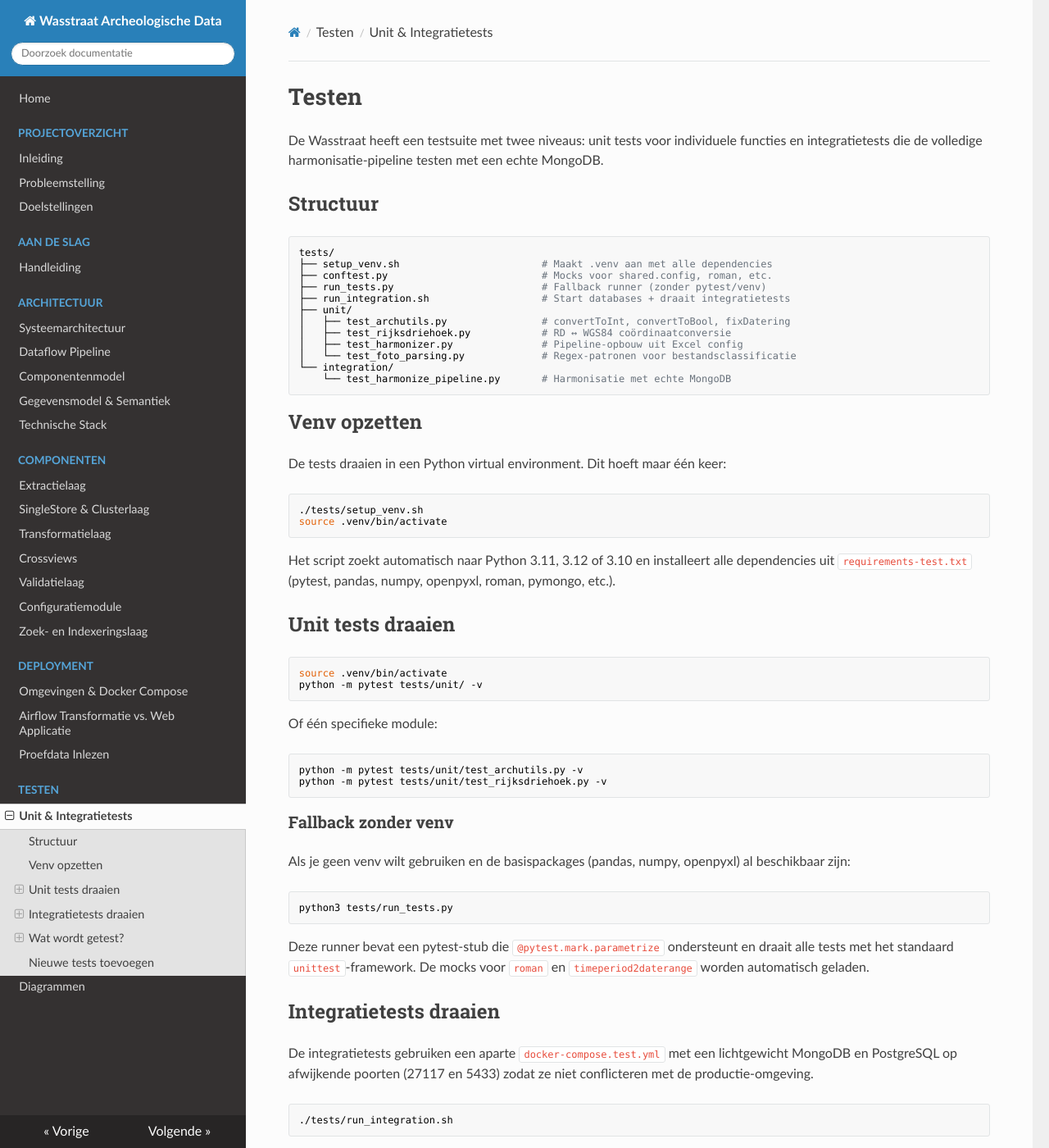
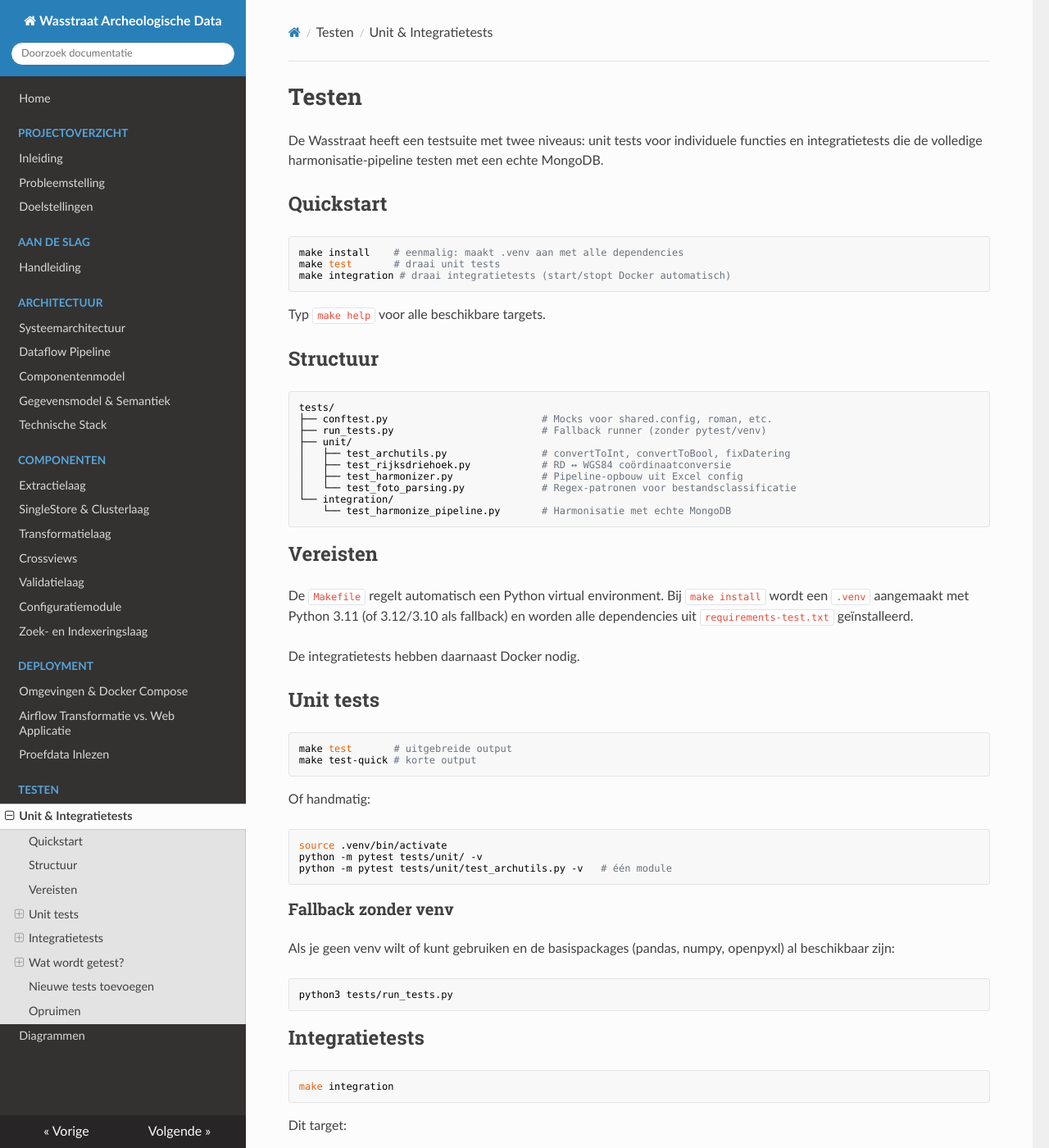
Before and after one commit to brienen/wasstraat_archeologische_data, an MkDocs documentation site: the page built from docs/testen.md, in a window 1280 px wide and 1400 px high. Shown: the whole window at 82% size. Built offline with MkDocs 1.6.1, drawn with Linux system fonts in a browser that asks for light colours; nearby versions of some CDN libraries; some of the changed text lies outside the part shown.

Commit message:
Make file geintroduceerd

````diff
--- a/docs/testen.md
+++ b/docs/testen.md
@@ -1,15 +1,23 @@
 # Testen
 
 De Wasstraat heeft een testsuite met twee niveaus: unit tests voor individuele functies en integratietests die de volledige harmonisatie-pipeline testen met een echte MongoDB.
+
+## Quickstart
+
+```bash
+make install    # eenmalig: maakt .venv aan met alle dependencies
+make test       # draai unit tests
+make integration # draai integratietests (start/stopt Docker automatisch)
+```
+
+Typ `make help` voor alle beschikbare targets.
 
 ## Structuur
 
 ```
 tests/
-├── setup_venv.sh                        # Maakt .venv aan met alle dependencies
 ├── conftest.py                          # Mocks voor shared.config, roman, etc.
 ├── run_tests.py                         # Fallback runner (zonder pytest/venv)
-├── run_integration.sh                   # Start databases + draait integratietests
 ├── unit/
 │   ├── test_archutils.py                # convertToInt, convertToBool, fixDatering
 │   ├── test_rijksdriehoek.py            # RD ↔ WGS84 coördinaatconversie
@@ -19,53 +27,45 @@ tests/
     └── test_harmonize_pipeline.py       # Harmonisatie met echte MongoDB
 ```
 
-## Venv opzetten
+## Vereisten
 
-De tests draaien in een Python virtual environment. Dit hoeft maar één keer:
+De `Makefile` regelt automatisch een Python virtual environment. Bij `make install` wordt een `.venv` aangemaakt met Python 3.11 (of 3.12/3.10 als fallback) en worden alle dependencies uit `requirements-test.txt` geïnstalleerd.
+
+De integratietests hebben daarnaast Docker nodig.
+
+## Unit tests
 
 ```bash
-./tests/setup_venv.sh
-source .venv/bin/activate
+make test       # uitgebreide output
+make test-quick # korte output
 ```
 
-Het script zoekt automatisch naar Python 3.11, 3.12 of 3.10 en installeert alle dependencies uit `requirements-test.txt` (pytest, pandas, numpy, openpyxl, roman, pymongo, etc.).
-
-## Unit tests draaien
+Of handmatig:
 
 ```bash
 source .venv/bin/activate
 python -m pytest tests/unit/ -v
-```
-
-Of één specifieke module:
-
-```bash
-python -m pytest tests/unit/test_archutils.py -v
-python -m pytest tests/unit/test_rijksdriehoek.py -v
+python -m pytest tests/unit/test_archutils.py -v   # één module
 ```
 
 ### Fallback zonder venv
 
-Als je geen venv wilt gebruiken en de basispackages (pandas, numpy, openpyxl) al beschikbaar zijn:
+Als je geen venv wilt of kunt gebruiken en de basispackages (pandas, numpy, openpyxl) al beschikbaar zijn:
 
 ```bash
 python3 tests/run_tests.py
 ```
 
-Deze runner bevat een pytest-stub die `@pytest.mark.parametrize` ondersteunt en draait alle tests met het standaard `unittest`-framework. De mocks voor `roman` en `timeperiod2daterange` worden automatisch geladen.
-
-## Integratietests draaien
-
-De integratietests gebruiken een aparte `docker-compose.test.yml` met een lichtgewicht MongoDB en PostgreSQL op afwijkende poorten (27117 en 5433) zodat ze niet conflicteren met de productie-omgeving.
+## Integratietests
 
 ```bash
-./tests/run_integration.sh
+make integration
 ```
 
-Dit script:
+Dit target:
 
-1. Activeert de `.venv` (als die bestaat)
-2. Start MongoDB 4.2 en PostgreSQL 13 in Docker (tmpfs voor snelheid)
+1. Maakt de `.venv` aan als die nog niet bestaat
+2. Start MongoDB 4.2 en PostgreSQL 13 in Docker (tmpfs voor snelheid, poorten 27117/5433)
 3. Wacht tot beide databases beschikbaar zijn
 4. Draait de integratietests met pytest
 5. Ruimt de containers en volumes op
@@ -73,22 +73,18 @@ Dit script:
 ### Handmatig
 
 ```bash
-# 1. Start test-databases
 docker compose -f docker-compose.test.yml up -d
 
-# 2. Draai tests
 source .venv/bin/activate
 MONGO_TEST_URI="mongodb://testroot:testpass@localhost:27117/" \
-PYTHONPATH="airflow_app/dags:." \
 python -m pytest tests/integration/ -v -m integration
 
-# 3. Opruimen
 docker compose -f docker-compose.test.yml down -v
 ```
 
 ## Wat wordt getest?
 
-### Unit tests (127 tests)
+### Unit tests (128 tests)
 
 | Module | Wat wordt getest |
 |--------|-----------------|
@@ -111,3 +107,10 @@ De integratietests plaatsen testdocumenten in MongoDB en draaien de harmonisatie
 2. Gebruik `pytest.mark.unit` of `pytest.mark.integration` als marker
 3. De `conftest.py` mockt automatisch `shared.config` en `shared.const`
 4. Voor integratietests: gebruik de `mongo_client`, `staging_db` en `analyse_db` fixtures
+
+## Opruimen
+
+```bash
+make clean          # verwijder .venv en caches
+make clean-test-db  # stop test-database containers
+```
````
Also changed, not shown: other parts of docs/testen.md (+2 -2 lines), 3 other files.
